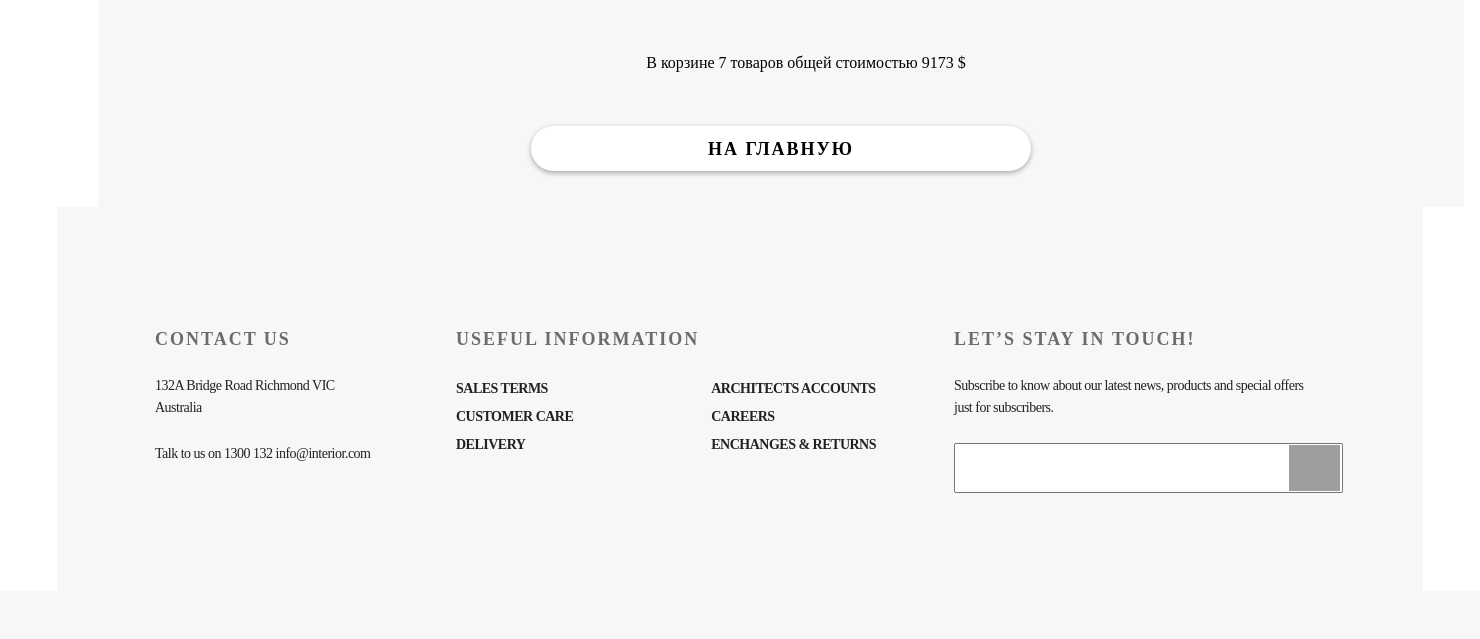
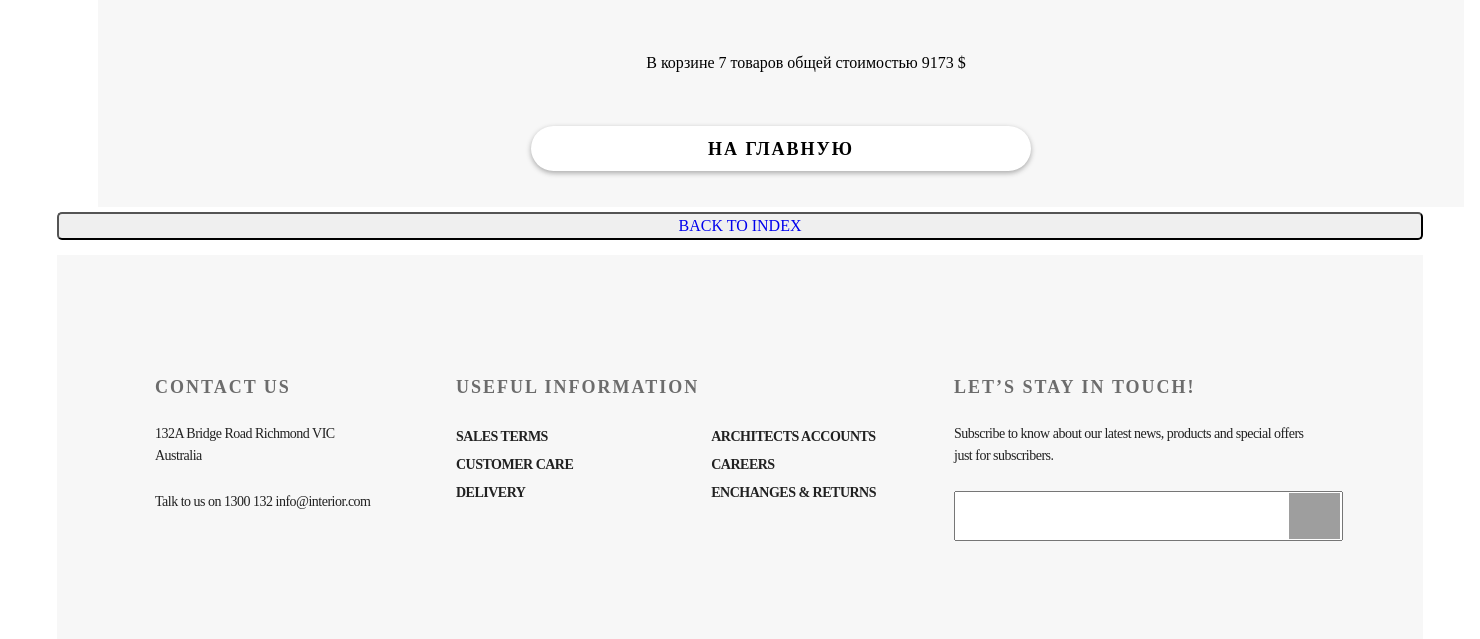
Before and after one commit to towardsbackwards/Django-store, a Django app: page /basket/ in a window 1480 px wide. Shown: the part 807-1446 px from the top of the page. Before the commit the page ends 1300 px from the top, so only its background shows below. Run offline with Django 3.2, Linux system fonts and the light colour scheme; a user stored in the database is signed in; data comes from the database, SQL or seed files in the repository; grey boxes are pictures that could not be loaded.

Commit message:
adding "back to index" button into basket templates

```diff
--- a/basketapp/templates/basketbase.html
+++ b/basketapp/templates/basketbase.html
@@ -30,6 +30,12 @@
     <div class="container">
 
         <div class="clr"></div>
+
+    <button class="back_to_index_button">
+        <a href="{% url 'main:index' %}" class="">
+            BACK TO INDEX
+        </a>
+    </button>
 
 <div class="bottom_container">
     <div class="padding_side">
```
